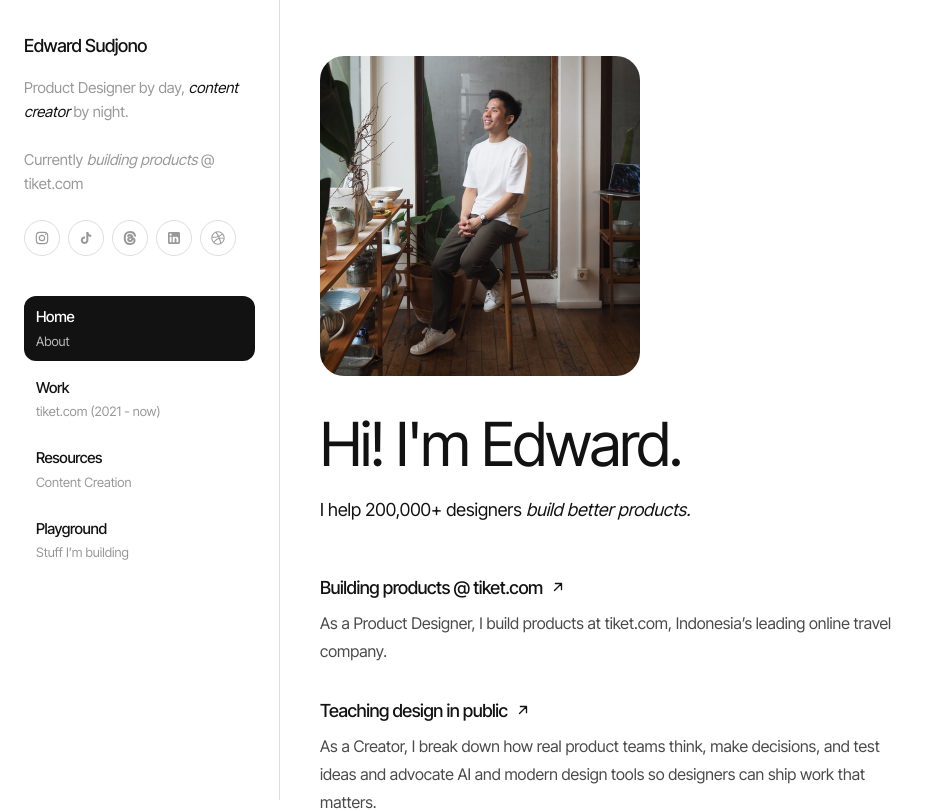
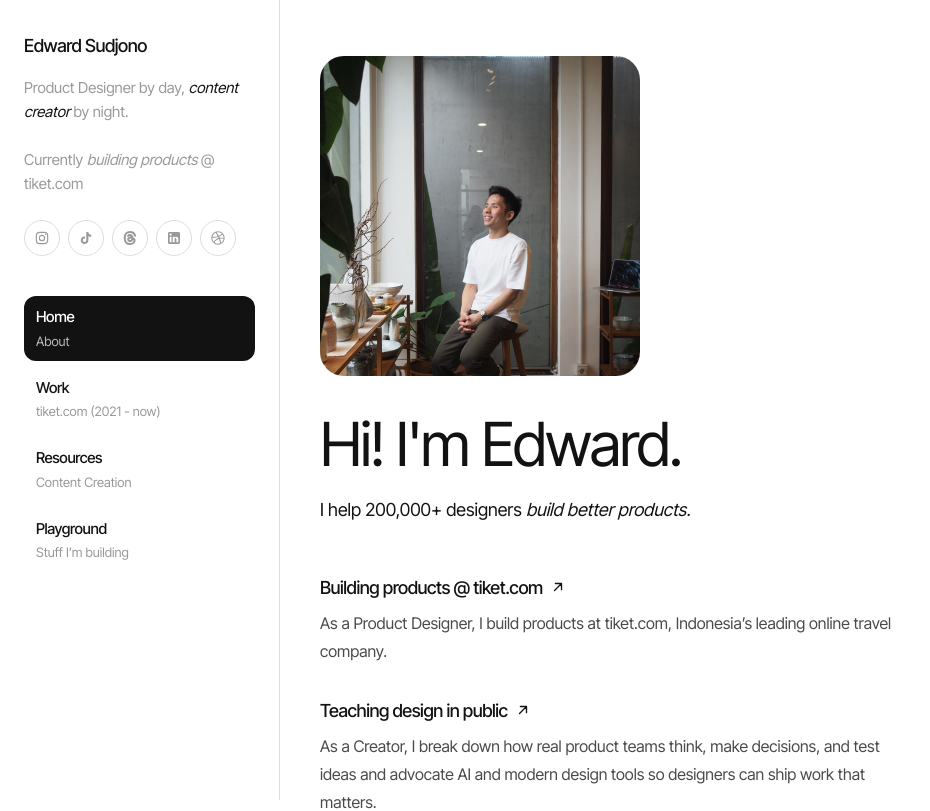
Before and after one commit to uxedward/portfolio, a Next.js app: page / in a window 1280 px wide. Shown: the top 811 px of the page, without its empty margins (0-930 px from the left). Built offline with nearby package versions, Linux system fonts and the light colour scheme.

Commit message:
Keep the Home portrait in a 320px square crop
Co-authored-by: uxedward <uxedward@users.noreply.github.com>

```diff
--- a/app/page.tsx
+++ b/app/page.tsx
@@ -37,12 +37,10 @@ export default function Home() {
         <Image
           src="/images/about/edward-home.jpg"
           alt="Edward Sudjono"
-          width={1280}
-          height={1920}
+          fill
           priority
           sizes="320px"
-          className="absolute left-0 w-full max-w-none"
-          style={{ height: "150%", top: "-47.5%" }}
+          className="object-cover object-[center_35%]"
         />
       </div>
 
```
